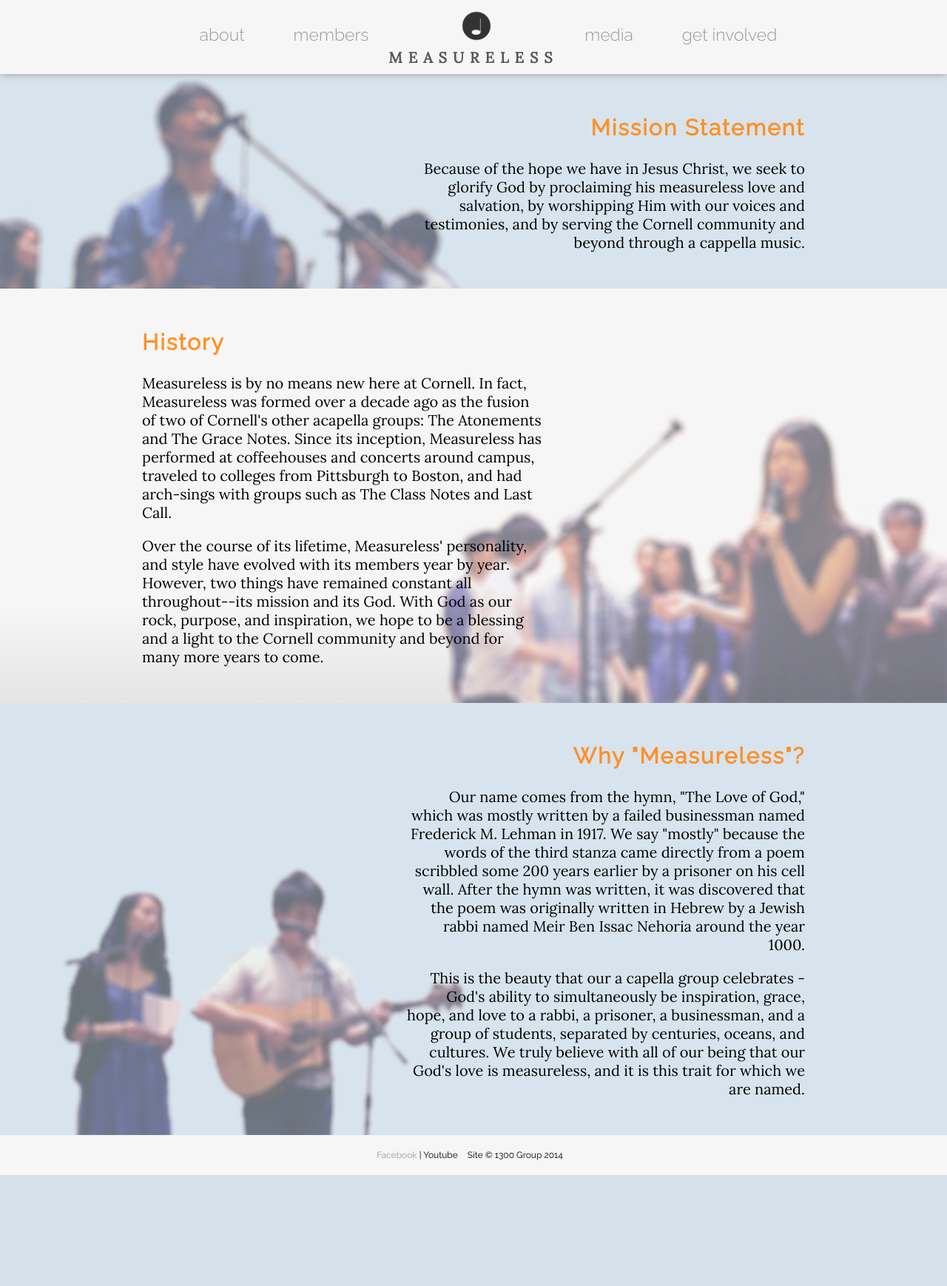
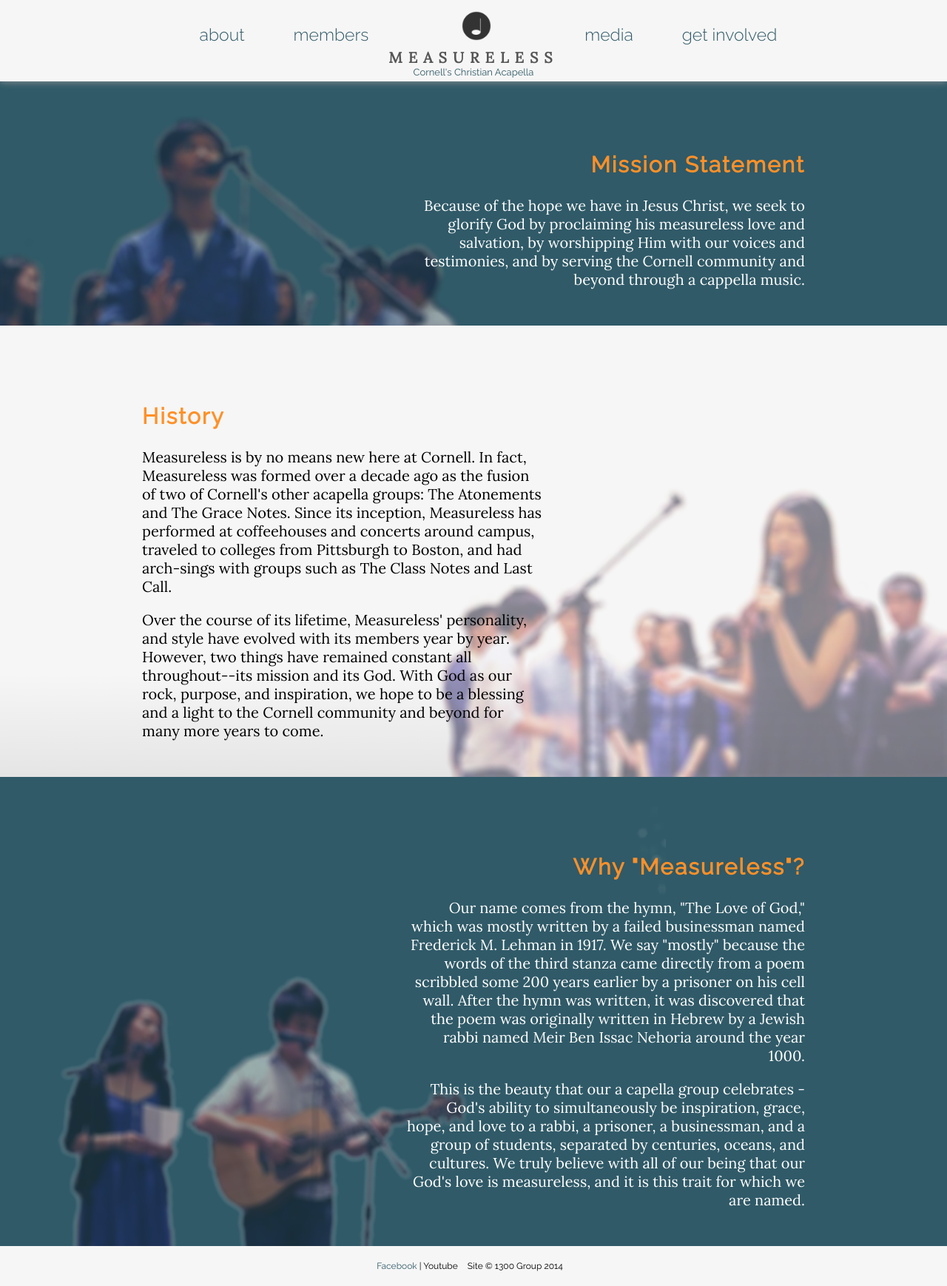
Before and after one commit to apokellypse/Measureless-Website, a PHP site: page /about.php in a window 1280 px wide. Shown: the whole page at 74% size. Before the commit the page ends 1588 px from the top, so only its background shows below. Run offline with PHP 8.4, Linux system fonts and the light colour scheme; some web fonts are replaced.

Commit message:
color scheme change

```diff
--- a/css/main2.css
+++ b/css/main2.css
@@ -1,8 +1,3 @@
-@font-face {
-    font-family: Raleway;
-    src: url(Raleway.TTF);
-}
-
 /*
  _   _             _             _   _
 | \ | | __ ___   _(_) __ _  __ _| |_(_) ___  _ __
@@ -15,11 +10,11 @@
 nav {
     position: absolute;
     top: 0px;
-    font-family: Raleway;
+    font-family: Raleway, sans-serif;
     width: 100%;
     z-index: 99999;
     text-align: center;
-    height: 70px;
+    height: 80px;
     background-color: #f6f6f6;
     padding: 15px 0 15px 0;
     overflow:visible;
@@ -39,7 +34,7 @@ nav li {
 }
 h1 {
      letter-spacing: 8px;
-    font-family: Lora;
+    font-family: Lora, serif;
     font-size: 20px;
     margin: 5px 0 0 0;
     color: #555;
@@ -47,7 +42,7 @@ h1 {
 
 a {
     text-decoration: none;
-    color: #999999;
+    color: #305a68;
 }
 
 a:hover {
@@ -59,6 +54,10 @@ nav img{
     height: 40px;
     width: 40px;
     border: none;
+}
+nav p {
+    font-size: 13px;
+    margin: 0;
 }
 
 /*
@@ -76,7 +75,7 @@ h3 {
 
 h2 {
     text-align: center;
-    font-family: Raleway;
+    font-family: Raleway, sans-serif;
     color:#ff9028;
     letter-spacing: 2px;
     font-size: 30px;
@@ -122,11 +121,14 @@ body {
     padding: 30px 20% 30px 20%;
     text-align: left;
     min-height: 200px;
-    font-family: Lora;
+    font-family: Lora, serif;
     background-color: white;
     font-size: 20px;
     overflow: auto;
+}
 
+.content p {
+<!--    text-shadow: 0 0 5px white; -->
 }
 
 #slideshow {
@@ -143,9 +145,10 @@ body {
 
 
 .content:nth-of-type(odd) {
-    background-color: #D7E4ED;
+    background-color: #305a68;
+    color: white;
 }
-
+<!-- #305a68 -->
 .content:nth-of-type(even) {
     background: -moz-linear-gradient(top,  rgba(0,0,0,0) 0%, rgba(0,0,0,0) 77%, rgba(0,0,0,0.07) 100%); /* FF3.6+ */
     background: -webkit-gradient(linear, left top, left bottom, color-stop(0%,rgba(0,0,0,0)), color-stop(77%,rgba(0,0,0,0)), color-stop(100%,rgba(0,0,0,0.07))); /* Chrome,Safari4+ */
@@ -221,8 +188,9 @@ hr {
 
 
 #mission {
-    background: #D7E4ED url("../img/contentbg1.png") no-repeat bottom left;
+    background: #305a68 url("../img/contentbg1.png") no-repeat bottom left;
     padding-right: 15%;
+    padding-top: 80px;
 }
 #mission h2 {
     text-align: right;
@@ -230,10 +198,12 @@ hr {
 #mission p {
     text-align: right;
     padding-left: 35%;
+    color: white;
 }
 
 #history {
     padding-left: 15%;
+    padding-top: 80px;
     background: white url("../img/contentbg2.png") no-repeat bottom right;
 
     background: url("../img/contentbg2.png") no-repeat bottom right, -moz-linear-gradient(top,  rgba(0,0,0,0) 0%, rgba(0,0,0,0) 77%, rgba(0,0,0,0.07) 100%); /* FF3.6+ */
@@ -252,8 +222,9 @@ hr {
     padding-right: 35%;
 }
 #why {
-    background: #D7E4ED url("../img/contentbg3.png") no-repeat bottom left;
+    background: #305a68 url("../img/contentbg3.png") no-repeat bottom left;
     padding-right: 15%;
+    padding-top: 80px;
 }
 #why h2 {
     text-align: right;
@@ -261,6 +232,7 @@ hr {
 #why p {
     text-align: right;
     padding-left: 35%;
+    color: white;
 }
 
 /*ANNOUNCEMENTS */
@@ -272,52 +244,32 @@ hr {
     -moz-border-radius: 12px;
   /* Opera 10.5, IE 9, Safari 5, Chrome, Firefox 4, iOS 4, Android 2.1+ */
     border-radius: 12px;
-    background-color: #D7E4ED;
-    color: black;
+    background-color: #305a68;
+    color: white;
     width: 80px;
     height: 65px;
     text-align: center;
     padding-top: 15px;
     float: left;
-    font-family: Raleway;
+    font-family: Raleway, sans-serif;
     font-size: 30px;
     line-height: 25px;
     border: 5px solid white;
-    box-shadow: 0 0 4px #D7E4ED;
+    box-shadow: 0 0 4px #305a68;
 }
 
 #announcements p {
-    margin-left: 100px;
+    margin-left: 125px;
     padding-top: 30px;
+    font-family: Raleway, sans-serif;
 }
 #announcements em {
     color:#ff9028;
     font-style: normal;
     margin-right: 10px;
+    font-family: Lora, serif;
 }
 
-
-/*
- _____           _
-|  ___|__   ___ | |_ ___ _ __
-| |_ / _ \ / _ \| __/ _ \ '__|
-|  _| (_) | (_) | ||  __/ |
-|_|  \___/ \___/ \__\___|_|
-
-*/
-
-footer {
-    text-align: center;
-    font-size: 12px;
-    font-family: Raleway;
-    padding: 20px 0 20px 0;
-    background-color: #f6f6f6;
-}
-
-footer p {
-    display: inline;
-    margin: 0 10px 0 0;
-}
 /*  __  __                _
 |  \/  | ___ _ __ ___ | |__   ___ _ __ ___
 | |\/| |/ _ \ '_ ` _ \| '_ \ / _ \ '__/ __|
@@ -440,3 +392,65 @@ footer p {
 .view:hover a.info {
     transition-delay: 0.2s;
 }
+
+/*__  __          _ _
+ |  \/  |        | (_)
+ | \  / | ___  __| |_  __ _
+ | |\/| |/ _ \/ _` | |/ _` |
+ | |  | |  __/ (_| | | (_| |
+ |_|  |_|\___|\__,_|_|\__,_|
+*/
+
+iframe {
+    display: inline-block;
+    width: 70%;
+    height: 30vw;
+    /*margin: 0 5% 30px 0;*/
+    margin: 0 15%;
+}
+
+hr {
+    padding: 20px;
+    border-left: 0px;
+    border-right: 0px;
+    border-bottom: 0px;
+}
+
+#video div {
+/*    float: right;
+    width: 20%;
+    height: 30vw;
+    margin-right: 1%;
+    padding: 0 2%;*/
+    width: 60%;
+    margin: 0 15% 60px 15%;
+    background: #f2f2f2;
+    padding: 20px 5%;
+}
+/*  ____            _             _
+ / ___|___  _ __ | |_ __ _  ___| |_
+| |   / _ \| '_ \| __/ _` |/ __| __|
+| |__| (_) | | | | || (_| | (__| |_
+ \____\___/|_| |_|\__\__,_|\___|\__|*/
+
+/*
+ _____           _
+|  ___|__   ___ | |_ ___ _ __
+| |_ / _ \ / _ \| __/ _ \ '__|
+|  _| (_) | (_) | ||  __/ |
+|_|  \___/ \___/ \__\___|_|
+
+*/
+
+footer {
+    text-align: center;
+    font-size: 12px;
+    font-family: Raleway, sans-serif;
+    padding: 20px 0 20px 0;
+    background-color: #f6f6f6;
+}
+
+footer p {
+    display: inline;
+    margin: 0 10px 0 0;
+}
--- a/index.php
+++ b/index.php
@@ -30,7 +30,7 @@
                 <a href="img/themennoice.jpg" ></a>
             </div>
             <div id="banner">
-                <h4><em>Cornell's</em> Christian Acapella</h4>
+            <!--    <h4><em>Cornell's</em> Christian Acapella</h4> -->
             </div>
         </div>
 
@@ -39,7 +39,7 @@
 
             <div class="date">
             Nov<br> 22
-            </div> <p> <em>3:00PM</em> Winter Concert - Anabel Taylor Hall Chapel
+            </div> <p> <em>3:00PM</em> <a href="https://www.facebook.com/events/1721306878094811/"> Winter Concert </a> &zwnj; &zwnj; - &zwnj; &zwnj; Anabel Taylor Hall Chapel
 
             </p>
 
--- a/media.php
+++ b/media.php
@@ -31,6 +31,12 @@
 				<p>2014 Spring Concert</p>
 			</div>
 
+            </div>
+
+        <!-- SECOND DIV -->
+
+        		<div class="content" id="video">
+
 			<iframe src="//www.youtube.com/embed/r-MoAzhZjdY" allowfullscreen></iframe>
 			<div>
 				<p>“Killing Me Softly”</p>
--- a/nav2.php
+++ b/nav2.php
@@ -6,5 +6,7 @@
     	<li><a href="media.php">media</a></li>
    		<li><a href="getinvolved.php">get involved</a></li>
     </ul>
-	<a href="index.php"><h1>MEASURELESS</h1></a>
+	<a href="index.php"><h1>MEASURELESS</h1>
+        <p>Cornell's Christian Acapella</p></a>
+
 </nav>
```
Also changed, not shown: other parts of css/main2.css (+3 -39 lines).
